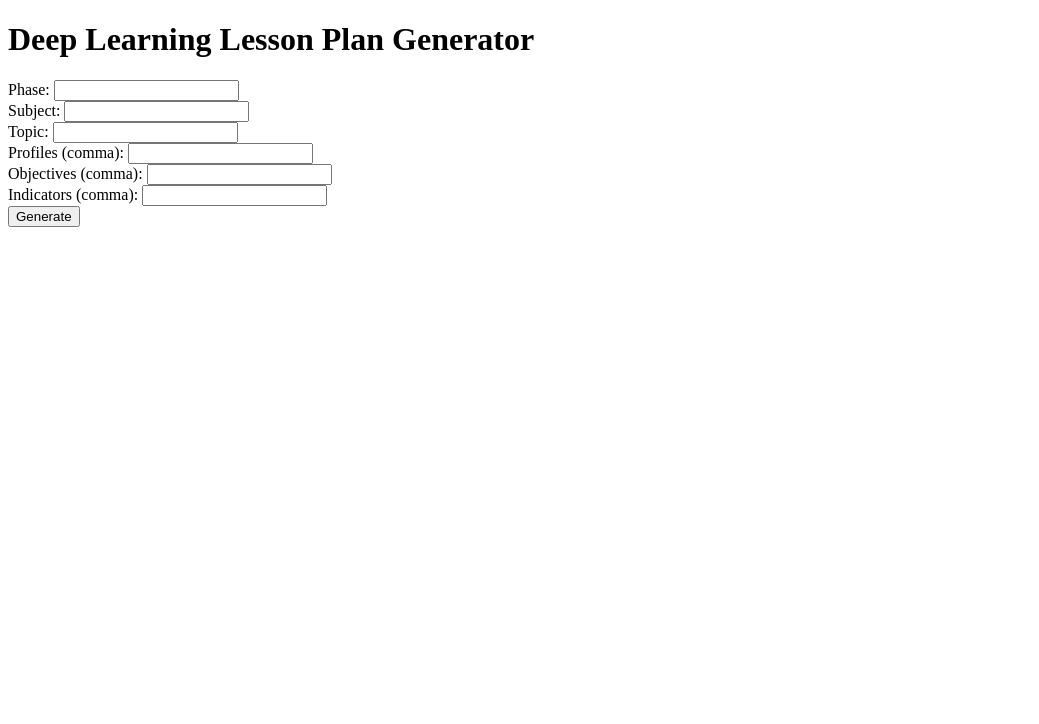
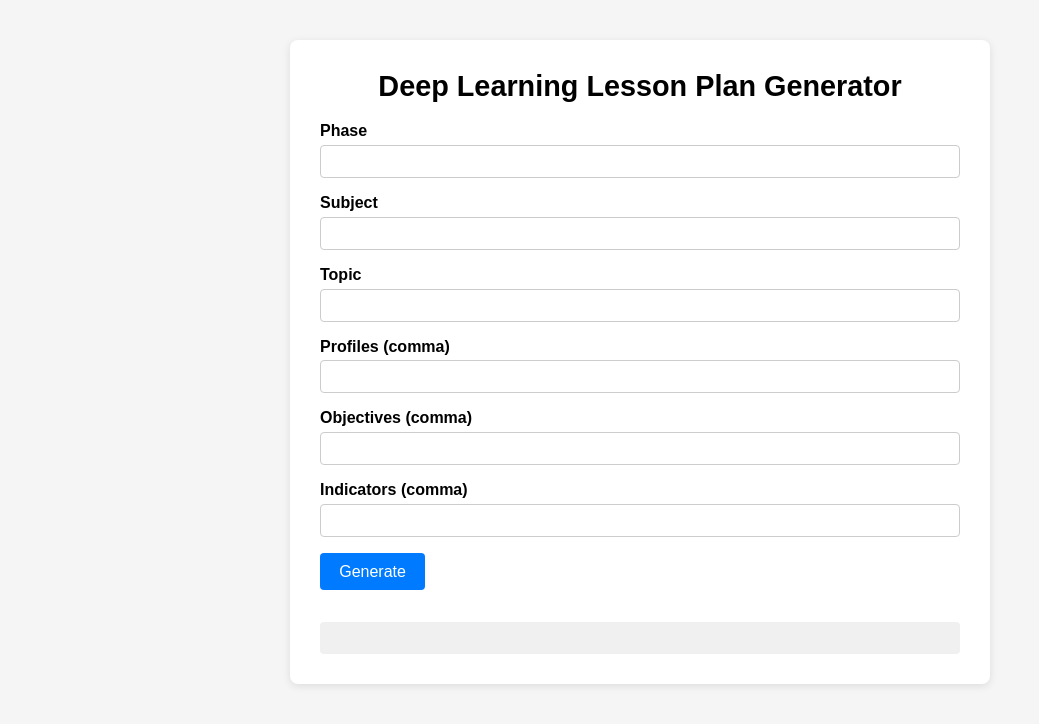
Before and after one commit to dwiyanto1212/chatbotgeneratorapp, a website: page public/index.html in a window 1280 px wide. Shown: the whole page, without its empty margins (0-1039 px from the left). Drawn offline with Linux system fonts and the light colour scheme.

Commit message:
Update index.html

```diff
--- a/public/index.html
+++ b/public/index.html
@@ -1,22 +1,42 @@
 <!DOCTYPE html>
 <html lang="en">
 <head>
-  <meta charset="UTF-8">
-  <meta name="viewport" content="width=device-width, initial-scale=1.0">
-  <title>PM Chatbot Generator</title>
+  <meta charset="UTF-8" />
+  <title>Deep Learning Lesson Plan Generator</title>
+  <link rel="stylesheet" href="style.css" />
 </head>
 <body>
-  <h1>Deep Learning Lesson Plan Generator</h1>
-  <form id="designForm">
-    <label>Phase: <input name="phase" required /></label><br>
-    <label>Subject: <input name="subject" required /></label><br>
-    <label>Topic: <input name="topic" required /></label><br>
-    <label>Profiles (comma): <input name="profile" required /></label><br>
-    <label>Objectives (comma): <input name="objectives" required /></label><br>
-    <label>Indicators (comma): <input name="indicators" required /></label><br>
-    <button type="submit">Generate</button>
-  </form>
-  <pre id="output"></pre>
+  <div class="container">
+    <h1>Deep Learning Lesson Plan Generator</h1>
+    <form id="lesson-form">
+      <div class="form-group">
+        <label for="phase">Phase</label>
+        <input type="text" id="phase" required />
+      </div>
+      <div class="form-group">
+        <label for="subject">Subject</label>
+        <input type="text" id="subject" required />
+      </div>
+      <div class="form-group">
+        <label for="topic">Topic</label>
+        <input type="text" id="topic" required />
+      </div>
+      <div class="form-group">
+        <label for="profiles">Profiles (comma)</label>
+        <input type="text" id="profiles" />
+      </div>
+      <div class="form-group">
+        <label for="objectives">Objectives (comma)</label>
+        <input type="text" id="objectives" />
+      </div>
+      <div class="form-group">
+        <label for="indicators">Indicators (comma)</label>
+        <input type="text" id="indicators" />
+      </div>
+      <button type="submit">Generate</button>
+    </form>
+    <pre id="result"></pre>
+  </div>
   <script src="script.js"></script>
 </body>
 </html>
```
